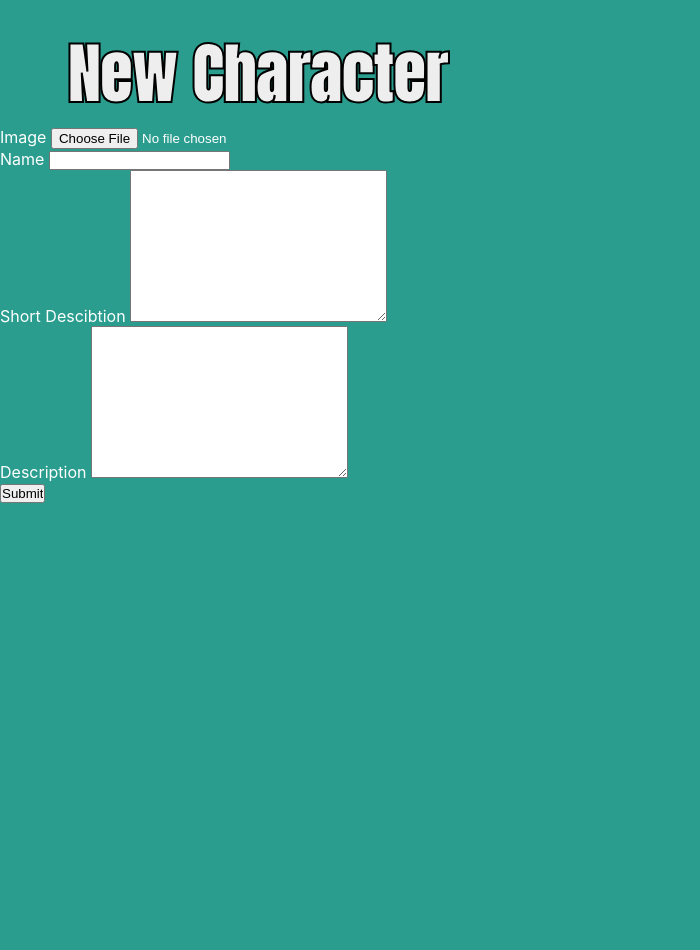
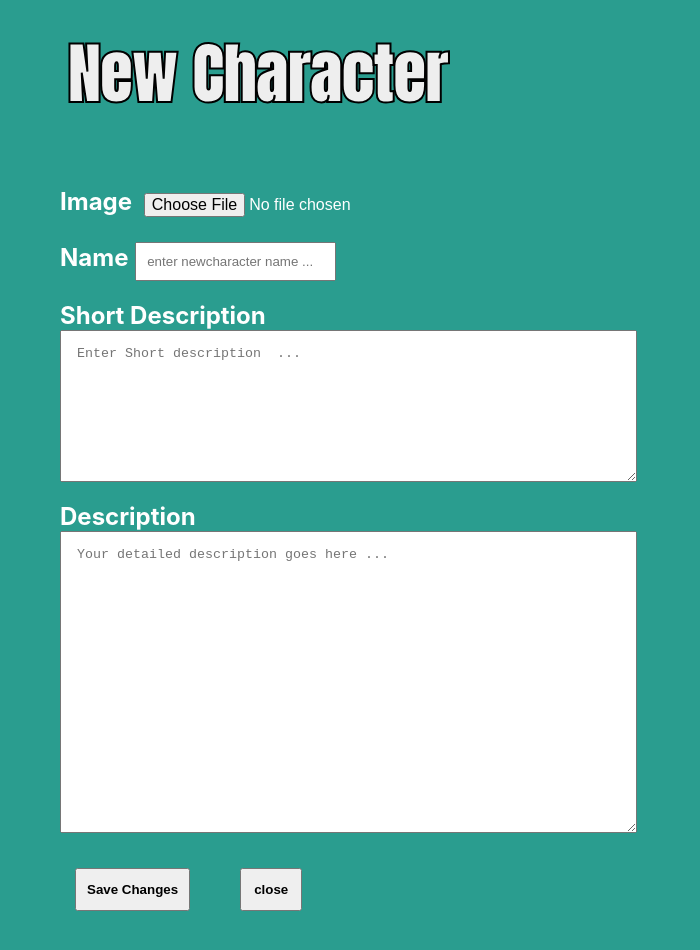
Before and after one commit to Mika215/Spiderman, a website built with Parcel: page src/new-character.html in a window 1280 px wide. Shown: the top 950 px of the page, without its empty margins (0-700 px from the left). Before the commit the page ends 800 px from the top, so only its background shows below. Built offline with nearby package versions, Linux system fonts and the light colour scheme; a web font is replaced by a local one.

Commit message:
adding new character

```diff
--- a/src/js/new-character.js
+++ b/src/js/new-character.js
@@ -1,21 +1,51 @@
+const regeneratorRuntime = require("regenerator-runtime/runtime");
 
- document.querySelector("#submit").addEventListener("click", async() => {
-     const image = document.querySelector("#new-image")
-    const name = document.querySelector("#new-name").value;
-    const shortDescription = document.querySelector("#shortDescription").value;
-    const description = document.querySelector("#markdown");
-    if (name !== "" && shortDescription !== "" && description !== "") {
-        const result = await fetch("https://character-database.becode.xyz/characters", {
-            method: 'POST',
-            headers: {
-                "Content-Type": "application/json"
-            },
-            body: JSON.stringify({
-                name: name,
-                shortDescription: shortDescription,
-                description: description,
-                image: image
-            })
-        });
-    }
-})
+const recievedImage = document.querySelector("#new-image");
+const recievedName = document.getElementById("new-name");
+const recievedShortDescription = document.querySelector("#shortDescription");
+const recievedDescription = document.querySelector("#markdown");
+const imageUpload = document.getElementById("user-image");
+const beCodeUrl = `https://character-database.becode.xyz/characters`;
+
+let currentBase64;
+let base64Split;
+const imageToBase64 = (element) => {
+  const file = event.target.files[0];
+  const reader = new FileReader();
+  reader.onloadend = () => {
+    currentBase64 = reader.result;
+    // console.log(currentBase64)
+    // imageDisplay.src = currentBase64;
+    // tempoImage.src = currentBase64;
+    // tempoContainer.append(tempoImage);
+    // actionDiv.append(tempoContainer);
+    base64Split = currentBase64.split(",")[1]; //picking only the base 64 without the haders but this seems to be unnessesary it works well with out split
+  };
+  reader.readAsDataURL(file);
+};
+
+let newCharacterObject = {};
+
+document.querySelector("#submit").addEventListener("click", async () => {
+  event.preventDefault();
+
+  newCharacterObject.name = recievedName.value;
+  newCharacterObject.shortDescription = recievedShortDescription.value;
+  newCharacterObject.description = recievedDescription.value;
+  newCharacterObject.image = base64Split; //currentBase64;
+
+  fetch(beCodeUrl, {
+    method: "post",
+    body: JSON.stringify(newCharacterObject),
+    headers: {
+      "content-type": "application/json; charset=UTF-8",
+    },
+  });
+
+  console.log(newCharacterObject);
+  // }
+
+  console.log("i am the submit button");
+});
+
+imageUpload.addEventListener("change", imageToBase64);
--- a/src/js/update-character.js
+++ b/src/js/update-character.js
@@ -1,6 +1,6 @@
 const regeneratorRuntime = require("regenerator-runtime/runtime");
 
-import {imageDisplay} from "./single-charachter.js";//the main image display are imported
+import {imageDisplay} from "./single-charachter.js"; //the main image display are imported
 
 export const deleteCharacter = (target) => {
   let action = confirm(`are you sure you want to delete this charachter`);
@@ -72,7 +72,7 @@ const saveChanges = () => {
   myCharacterObject.shortDescription = userShortDescription.value;
 
   // app.put()
- const beCodeUrl=`https://character-database.becode.xyz/characters`;
+  const beCodeUrl = `https://character-database.becode.xyz/characters`;
 
   //  fetch(`${beCodeUrl}/${character.id}`, {
   //     method: "put",
--- a/src/new-character.html
+++ b/src/new-character.html
@@ -1,43 +1,81 @@
 <!DOCTYPE html>
 <html lang="en">
   <head>
-    <meta charset="UTF-8">
-    <meta http-equiv="X-UA-Compatible" content="IE=edge">
-    <meta name="viewport" content="width=device-width, initial-scale=1.0">
-    <link rel="stylesheet" href="./scss/style.scss">
+    <meta charset="UTF-8" />
+    <meta http-equiv="X-UA-Compatible" content="IE=edge" />
+    <meta name="viewport" content="width=device-width, initial-scale=1.0" />
+    <link rel="stylesheet" href="./scss/style.scss" />
     <title>Add New character</title>
   </head>
   <body>
     <header>
-        <h1><svg class="main-title">
+      <h1>
+        <svg class="main-title">
           <text x="0" y="50%">New Character</text>
-          </svg></h1>
+        </svg>
+      </h1>
     </header>
     <main>
-        <section class="new_character_container">
-            <form action="#" method="post">
-
+      <!-- action="/action_page.php"  -->
+      <section class="single__popup-container">
+        <form class="form-container">
           <div class="new-chr__input">
-                    <label for="new-image">Image</label>
-                    <input required type="file" id="new-image" name="img" accept="image/*">
+            <label for="image"><b>Image</b></label>
+            <input
+              type="file"
+              placeholder="insert image"
+              id="user-image"
+              accept=".jpg, .jpeg, .png"
+            />
+          </div>
+          <div class="new-chr__input">
+            <label for="newn-ame"><b>Name</b></label>
+            <input
+              required
+              type="text"
+              placeholder="enter newcharacter name ..."
+              id="new-name"
+              name="name"
+            />
+          </div>
+          <div class="new-chr__input">
+            <label for="shortDescription"><b>Short Description</b></label>
+            <textarea
+              required
+              type="text"
+              placeholder="
+  Enter Short description  ..."
+              name="description"
+              id="shortDescription"
+              cols="70"
+              rows="10"
+            ></textarea>
+          </div>
+          <div class="new-chr__input">
+            <label for="markdown"><b>Description</b></label>
+            <textarea
+              required
+              type="text"
+              placeholder="
+  Your detailed description goes here ..."
+              name="markdown"
+              id="markdown"
+              cols="70"
+              rows="20"
+            ></textarea>
           </div>
 
-                <div class="new-chr__input">
-                    <label for="new-name">Name</label>
-                    <input required type="text" id="new-name" name="name">
+          <div class="buttons">
+            <button id="submit" type="submit" class="btn">Save Changes</button>
+            <button
+              type="button"
+              id="close"
+              class="btn cancel"
+              onclick="closeForm()"
+            >
+              close
+            </button>
           </div>
-
-                <div class="new-chr__input">
-                    <label for="shortDescription">Short Descibtion</label>
-                <textarea required name="description" id="shortDescription" cols="30" rows="10"></textarea>
-            </div>
-
-            <div class="new-chr__input">
-                <label for="markdown">Description</label>
-                <textarea required name="markdown" id="markdown" cols="30" rows="10"></textarea>
-            </div>
-            <input type="submit" value="Submit" id="submit">
-
         </form>
       </section>
     </main>
--- a/src/scss/layout/_new-char.scss
+++ b/src/scss/layout/_new-char.scss
@@ -0,0 +1,44 @@
+.form-container {
+  display: flex;
+  flex-direction: column;
+  gap: 20px;
+  padding: 20px;
+  margin: 40px;
+  justify-content: center;
+  font-size: 1.5rem;
+  #user-image {
+    padding: 5px;
+    font-size: 1rem;
+  }
+  #shortDescription {
+    display: flex;
+  }
+  #markdown {
+    display: flex;
+  }
+
+  input {
+    padding: 10px;
+  }
+  .buttons {
+    display: flex;
+    padding: 15px;
+    gap: 50px;
+    #submit {
+      padding: 10px;
+      font-weight: 800;
+      &:hover {
+        border-color: rgb(40, 216, 5);
+        text-transform: uppercase;
+      }
+    }
+    #close {
+      padding: 12px;
+      font-weight: 800;
+      &:hover {
+        border-color: rgb(255, 8, 0);
+        text-transform: uppercase;
+      }
+    }
+  }
+}
```
Also changed, not shown: src/js/add-character.js (deleted, +0 -62 lines), src/single-charachter.html (+1 -2 lines), 1 other file. Lines whose indentation alone changed are shown as unchanged.
